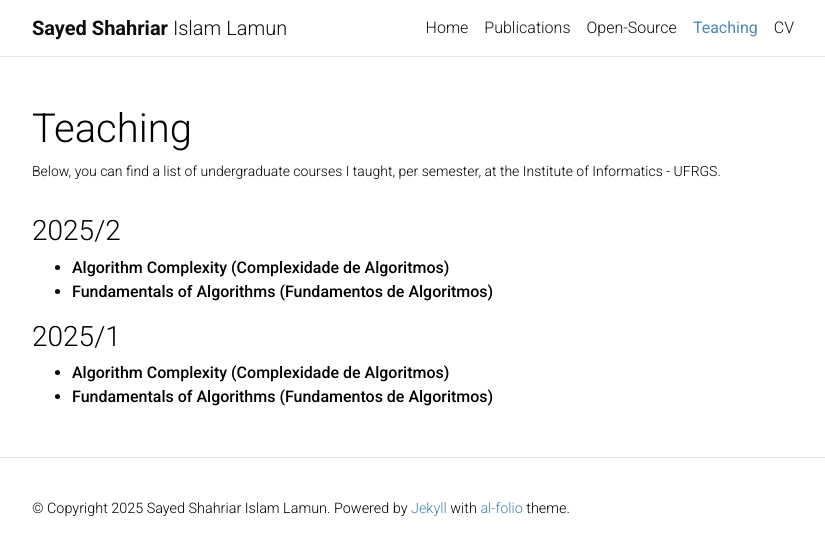
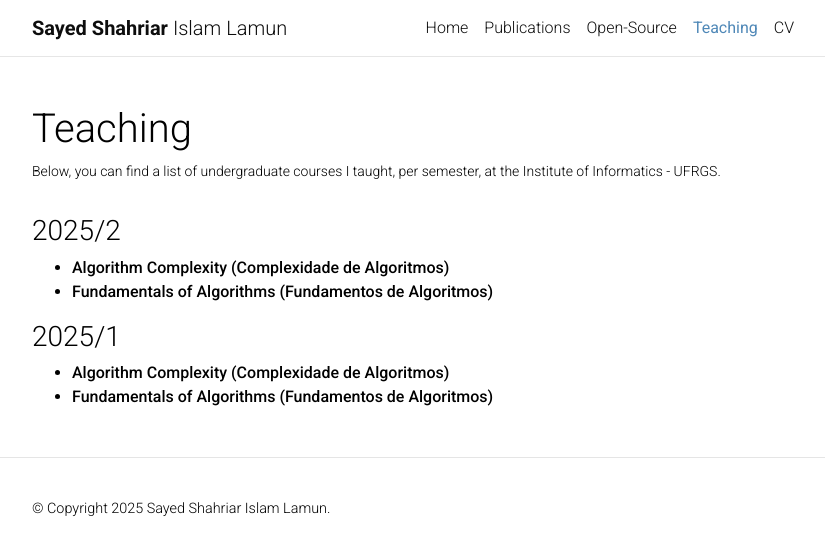
Before and after one commit to Lamun365/Lamun365.github.io, a Jekyll site: the page built from _pages/teaching.md, in a window 1280 px wide. Shown: the top 555 px of the page, without its empty margins (223-1048 px from the left). Built offline with Jekyll 4.4.1, drawn with Linux system fonts in a browser that asks for light colours; comment, search, counter and statistics services are not loaded; a style sheet for code colours, icons or effects is not loaded.

Commit message:
Update _config.yml

```diff
--- a/_config.yml
+++ b/_config.yml
@@ -9,8 +9,7 @@
 email: u2101093@student.cuet.ac.bd
 description: > # the ">" symbol means to ignore newlines until "footer_text:"
    Lamun's web page.
-footer_text: >
-  Powered by <a href="https://jekyllrb.com/" target="_blank">Jekyll</a> with <a href="https://github.com/alshedivat/al-folio">al-folio</a> theme.
+footer_text:
 keywords: reinforcement learning, transfer learning, multi-objective RL  # add your own keywords or leave empty
 
 lang: en # the language of your site (for example: en, fr, cn, ru, etc.)
```
